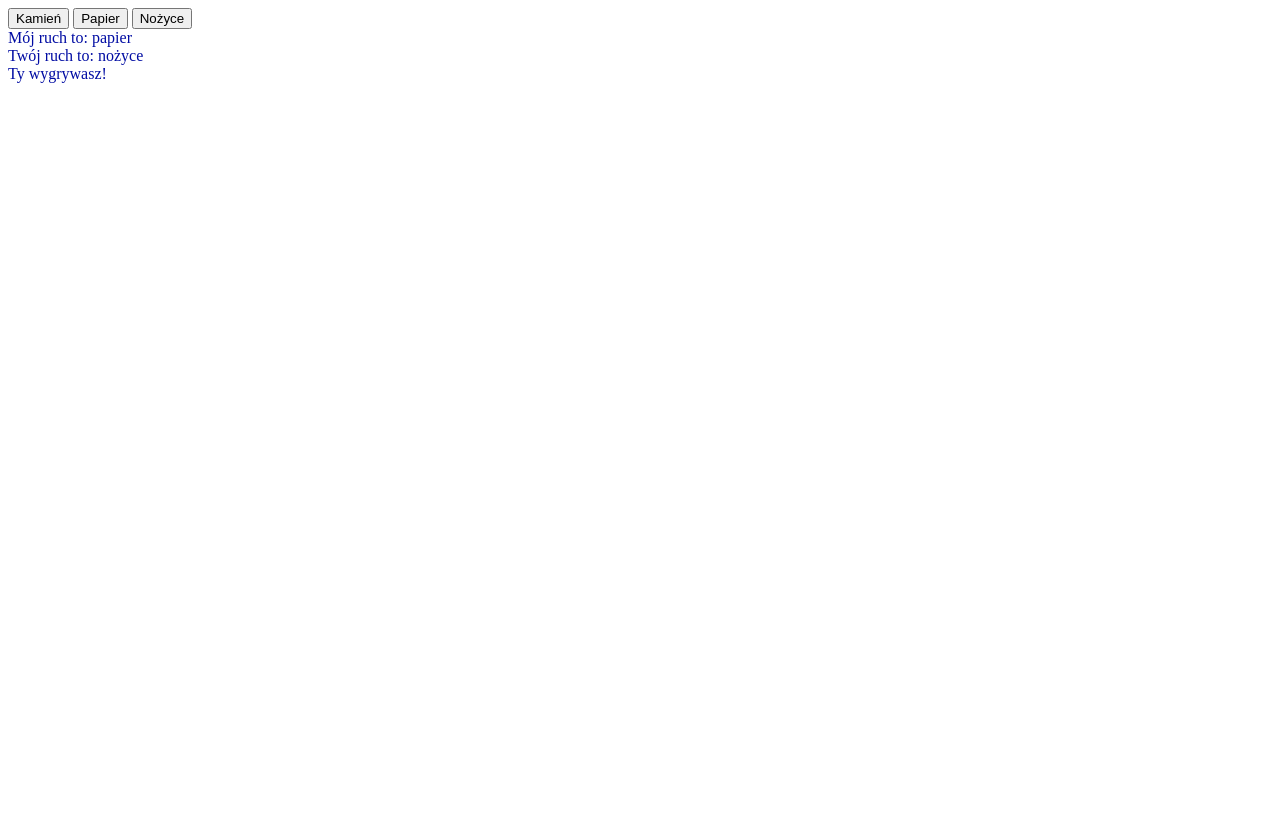
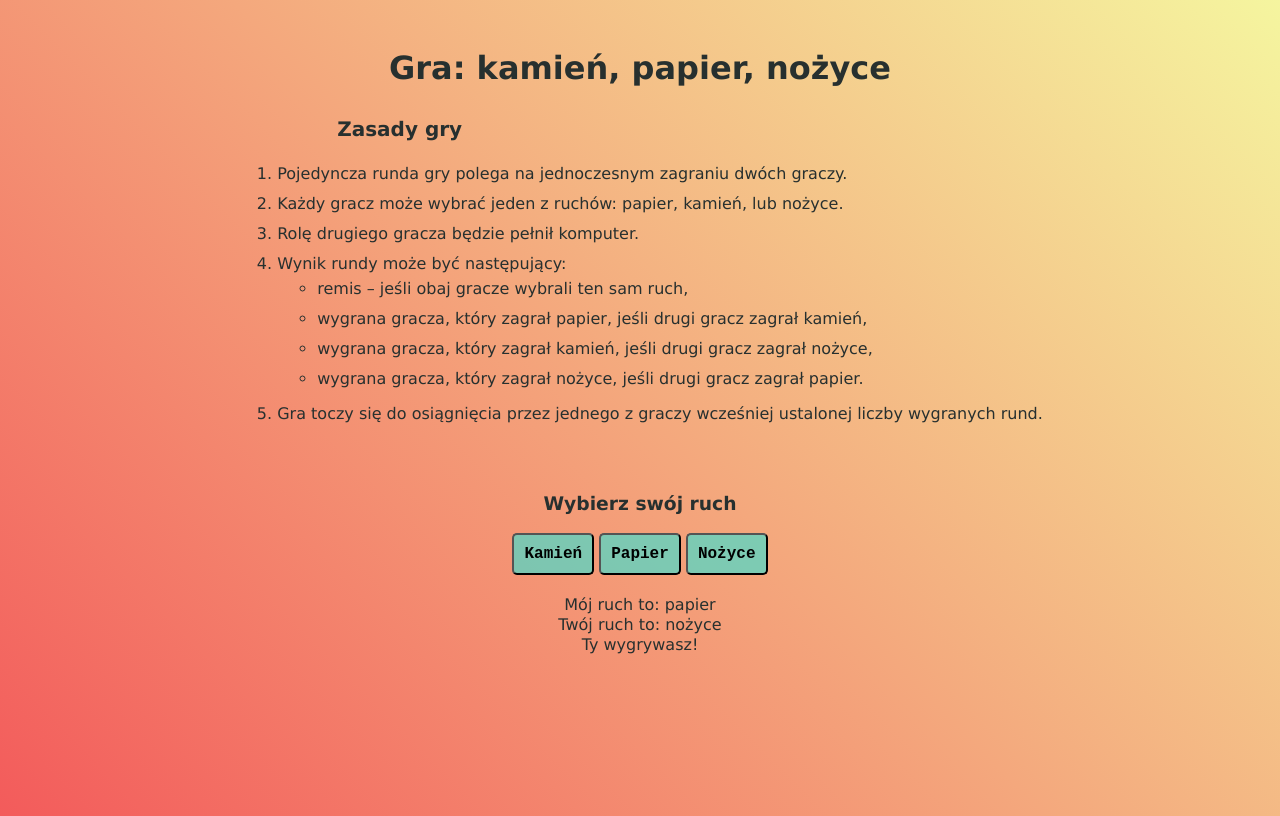
Before and after one commit to KatarzynaStrumidlo/javascript-prework, a website: page index.html in a window 1280 px wide. Drawn offline with Linux system fonts and the light colour scheme.

Commit message:
Add rules and style

```diff
--- a/index.html
+++ b/index.html
@@ -6,8 +6,27 @@
 	<link rel="stylesheet" href="css/style.css">
 </head>
 <body>
+	<h1>Gra: kamień, papier, nożyce</h1>
+	<div class="rules">
+		<p>Zasady gry</p>
+		<ol>
+			<li>Pojedyncza runda gry polega na jednoczesnym zagraniu dwóch graczy.</li>
+			<li>Każdy gracz może wybrać jeden z ruchów: papier, kamień, lub nożyce.</li>
+			<li>Rolę drugiego gracza będzie pełnił komputer.</li>
+			<li>Wynik rundy może być następujący:
+				<ul>
+					<li>remis – jeśli obaj gracze wybrali ten sam ruch,</li>
+					<li>wygrana gracza, który zagrał papier, jeśli drugi gracz zagrał kamień,</li>
+					<li>wygrana gracza, który zagrał kamień, jeśli drugi gracz zagrał nożyce,</li>
+					<li>wygrana gracza, który zagrał nożyce, jeśli drugi gracz zagrał papier.</li>
+				</ul>
+			</li>
+			<li>Gra toczy się do osiągnięcia przez jednego z graczy wcześniej ustalonej liczby wygranych rund.</li>
+		</ol>
+	</div>
 	<div class="container">
 		<div id="buttons">
+			<h3>Wybierz swój ruch</h3>
 			<button id="play-rock">Kamień</button>
 			<button id="play-paper">Papier</button>
 			<button id="play-scissors">Nożyce</button>
--- a/sass/style.scss
+++ b/sass/style.scss
@@ -1,3 +1,42 @@
-#messages {
- color: rgb(1, 12, 163);
+body {
+    text-align: center;
+    background-image: linear-gradient(45deg, rgb(243, 91, 91), rgb(245, 245, 159));
+    height: 100vh;
+    display: flex;
+    flex-direction: column;
+    align-items: center;
+    font-family: Verdana, Geneva, Tahoma, sans-serif;
+    color: #27302f;
+    line-height: 20px;
 }
+h1 {
+    margin-top: 50px;
+}
+.rules {
+    text-align: start;
+    p {
+        padding-left: 100px;
+        font-size: 20px;
+        font-weight: 900;
+    }
+    li {
+        padding: 5px 0;
+        font-size: 16px;
+    }
+}
+.container {
+    margin: 30px;
+}
+button {
+    border-radius: 5px;
+    background-color: rgba(64, 224, 208, 0.658);
+    padding: 10px;
+    font-family:'Courier New', Courier, monospace;
+    font-weight: 900;
+    font-size: 16px;
+    margin-bottom: 20px;
+    &:hover{
+        background-color: rgb(255, 88, 88);
+        cursor: pointer;
+    }
+}
```
Also changed, not shown: css/style.css, 1 other file.
